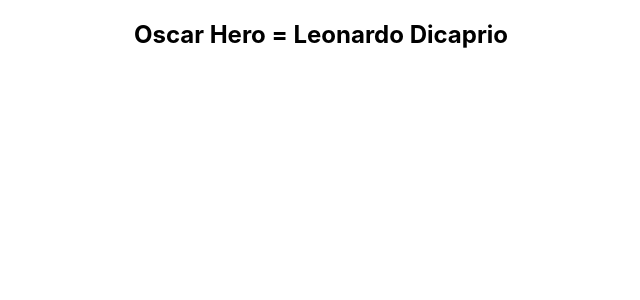
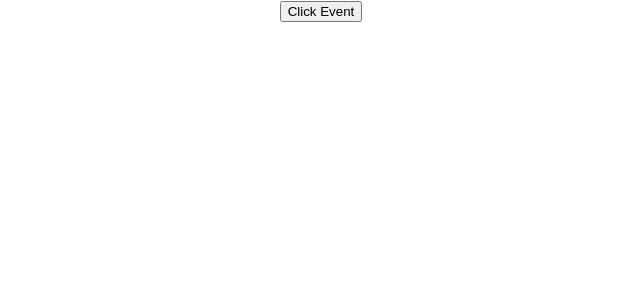
Before and after one commit to sivasaraa/react-typscript, a React (Create React App) app: page / in a window 1280 px wide. Shown: the top 300 px of the page, without its empty margins (319-959 px from the left). Built offline with nearby package versions, Linux system fonts and the light colour scheme.

Commit message:
added click event

```diff
--- a/src/App.tsx
+++ b/src/App.tsx
@@ -5,6 +5,7 @@
 import { Status } from './Component/Status';
 import { Heading } from './Component/Heading';
 import { Oscar } from './Component/Oscar';
+import { HandleEvent } from './Component/HandleEvent';
 
 function App() {
   return (
@@ -12,7 +13,8 @@
       {/* <Greet name='World' count={10} loggedin={true}/> */}
       {/* <Status status='success'/> */}
       {/* <Heading>Hello World</Heading> */}
-      <Oscar><Heading>Oscar Hero = Leonardo Dicaprio</Heading></Oscar>
+      {/* <Oscar><Heading>Oscar Hero = Leonardo Dicaprio</Heading></Oscar> */}
+      <HandleEvent />
     </div>
   );
 }
--- /dev/null
+++ b/src/Component/Button.tsx
@@ -0,0 +1,11 @@
+type buttonProps = {
+    handleClick : () => void
+}
+
+export const Button = (props : buttonProps) => {
+    return (
+        <div>
+            <button onClick={props.handleClick}>Click Event</button>
+        </div>
+    )
+}
--- /dev/null
+++ b/src/Component/HandleEvent.tsx
@@ -0,0 +1,9 @@
+import { Button } from "./Button"
+
+export const HandleEvent = () => {
+    return (
+        <div>
+            <Button handleClick={() => console.log("click event")}/>
+        </div>
+    )
+}
```
